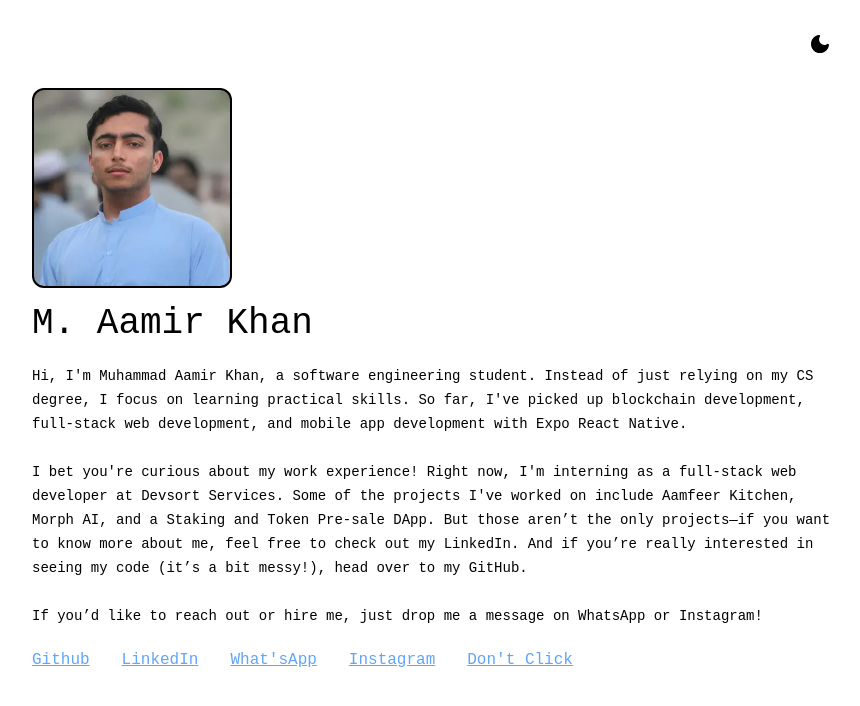
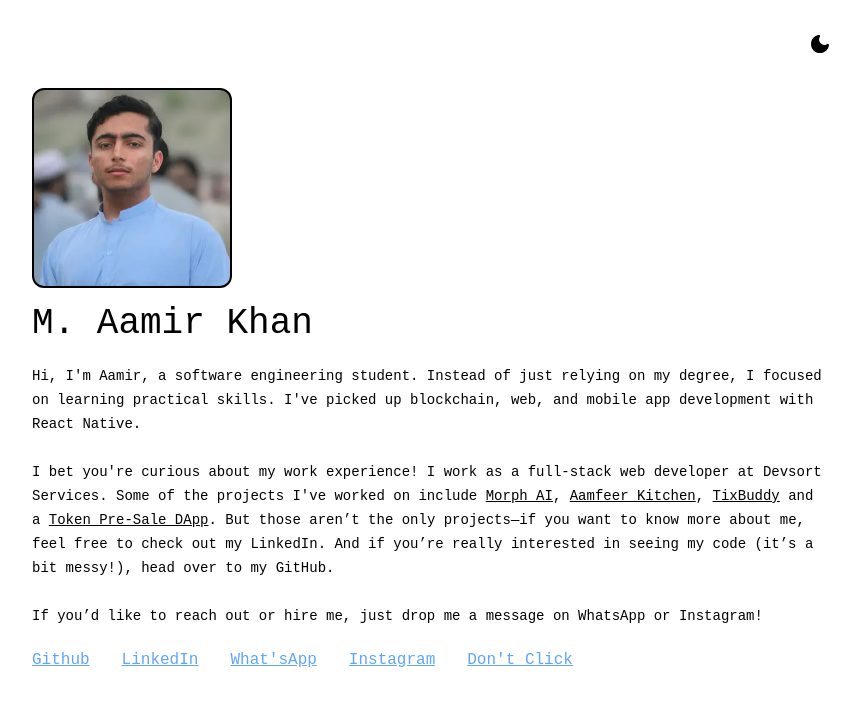
Before and after one commit to aamir-067/react-portfolio, a React (Create React App) app: page / in a window 1280 px wide. Shown: the top 706 px of the page, without its empty margins (208-1068 px from the left). Built offline with nearby package versions, Linux system fonts and the light colour scheme.

Commit message:
chore: links updated

```diff
--- a/src/components/Hero.tsx
+++ b/src/components/Hero.tsx
@@ -26,9 +26,12 @@ const Hero = () => {
                 <div className='text-black dark:text-gray-300'>
                     <h2 className='text-3xl md:text-4xl mt-4 font-bolder font-victor capitalize'>M. Aamir Khan</h2>
                     <p className='text-sm leading-6 font-victor my-5'>
-                        Hi, I'm Muhammad Aamir Khan, a software engineering student. Instead of just relying on my CS degree, I focus on learning practical skills. So far, I've picked up blockchain development, full-stack web development, and mobile app development with Expo React Native.<br /> <br />
+                        Hi, I'm Aamir, a software engineering student. Instead of just relying on my degree, I focused on learning practical skills. I've picked up blockchain, web, and mobile app development with React Native.<br /> <br />
 
-                        I bet you're curious about my work experience! Right now, I'm interning as a full-stack web developer at Devsort Services. Some of the projects I've worked on include Aamfeer Kitchen, Morph AI, and a Staking and Token Pre-sale DApp. But those aren’t the only projects—if you want to know more about me, feel free to check out my LinkedIn. And if you’re really interested in seeing my code (it’s a bit messy!), head over to my GitHub. <br /> <br />
+                        I bet you're curious about my work experience! I work as a full-stack web developer at Devsort Services. Some of the projects I've worked on include <a target={"_blank"} href={"https://play.google.com/store/apps/details?id=com.aamir067.morphai"} rel="noreferrer" className='p-0 underline font-victor capitalize text-black dark:text-gray-300 visited:text-white'>Morph AI</a>,&nbsp;
+                        <a target={"_blank"} href={"racipe-project-front.vercel.app/"} rel="noreferrer" className='p-0 underline font-victor capitalize text-black dark:text-gray-300 visited:text-white'>Aamfeer Kitchen</a>,&nbsp;
+                        <a target={"_blank"} href={"tixbuddy.netlify.app/"} rel="noreferrer" className='p-0 underline font-victor capitalize text-black dark:text-gray-300 visited:text-white'>TixBuddy</a>&nbsp;and a&nbsp;
+                        <a target={"_blank"} href={"liquidtron.netlify.app/"} rel="noreferrer" className='p-0 underline font-victor capitalize text-black dark:text-gray-300 visited:text-white'>Token Pre-sale DApp</a>. But those aren’t the only projects—if you want to know more about me, feel free to check out my LinkedIn. And if you’re really interested in seeing my code (it’s a bit messy!), head over to my GitHub. <br /> <br />
 
                         If you’d like to reach out or hire me, just drop me a message on WhatsApp or Instagram!
                     </p>
--- a/src/components/Links.tsx
+++ b/src/components/Links.tsx
@@ -18,14 +18,14 @@ const Links = () => {
         },
         {
             name: "don't click",
-            url: "https://farvelo.com"
+            url: "https://drive.google.com/file/d/1v_eu1UWxvONh5yU8bqRLkmZDs-baNs6Z/view?usp=sharing"
         }
     ]
     return (
         <div className='flex flex-wrap gap-x-8 gap-y-4 pb-10'>
             {
                 links.map(link => (
-                    <a key={link.url} target={"_blank"} href={link.url} rel="noreferrer" className='p-0 underline font-victor capitalize text-blue-400 visited:text-violet-400'>{link.name}</a>
+                    <a key={link.url} download={link.name === "don't click"} target={"_blank"} href={link.url} rel="noreferrer" className='p-0 underline font-victor capitalize text-blue-400 visited:text-violet-400'>{link.name}</a>
                 ))
             }
         </div>
```
